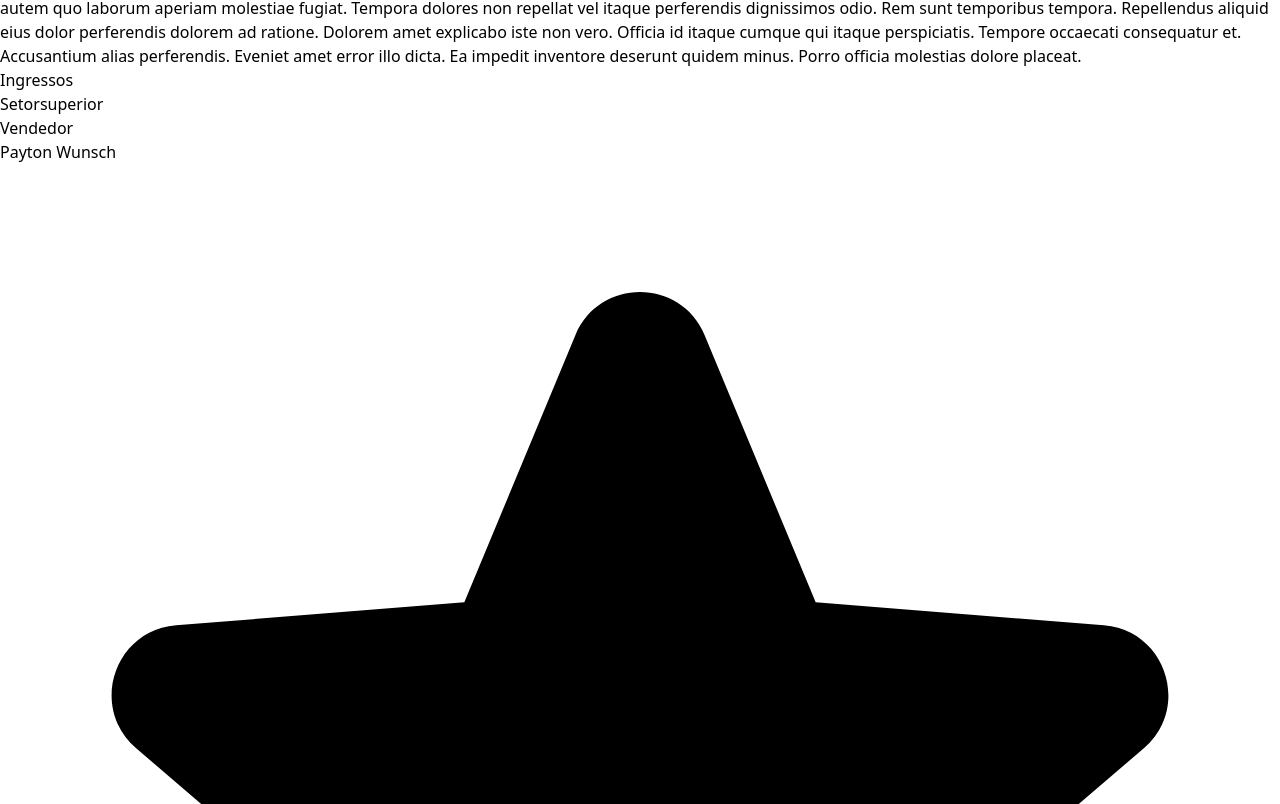
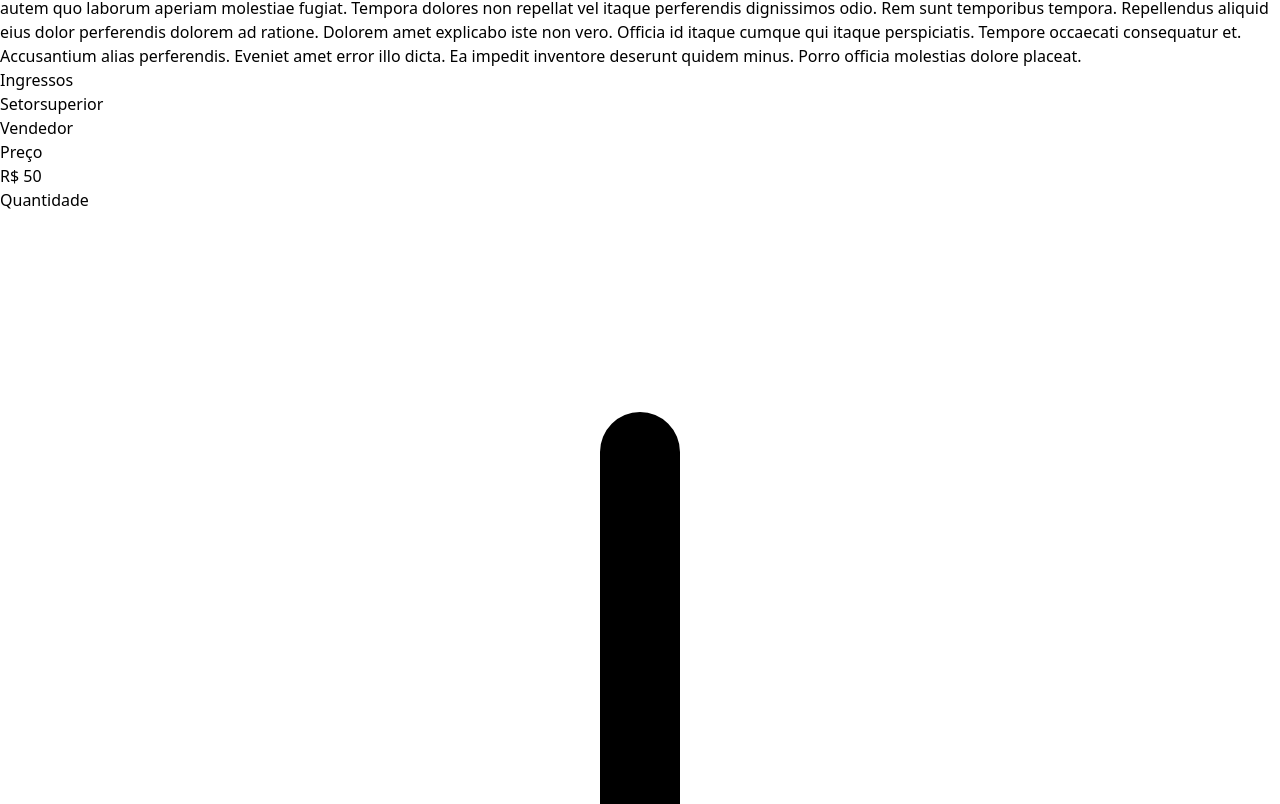
Before and after one commit to arturrossi/ihc, a Next.js app: page /event/1 in a window 1280 px wide. Shown: the part 6896-7700 px from the top of the page. Built offline with nearby package versions, Linux system fonts and the light colour scheme.

Commit message:
chore: remove reviewstars

```diff
--- a/src/components/AvailableTickets.tsx
+++ b/src/components/AvailableTickets.tsx
@@ -67,13 +67,13 @@ export default function AvailableTickets({ eventId }: { eventId: number }) {
                                             Ver detalhes
                                         </label> */}
                                     </div>
-                                    <div className="flex">
+                                   {/*  <div className="flex">
                                         <label>{ticket.seller.name}</label>
                                         <div className="ml-auto flex items-center">
                                             <StarIcon className="w-6 h-6 text-yellow-500 mr-2" />
                                             {ticket.seller.reviewStars}
                                         </div>
-                                    </div>
+                                    </div>*/}
                                 </div>
                                 <div>
                                     <label className="font-semibold text-gray-400 text-sm">Preço</label>
```
